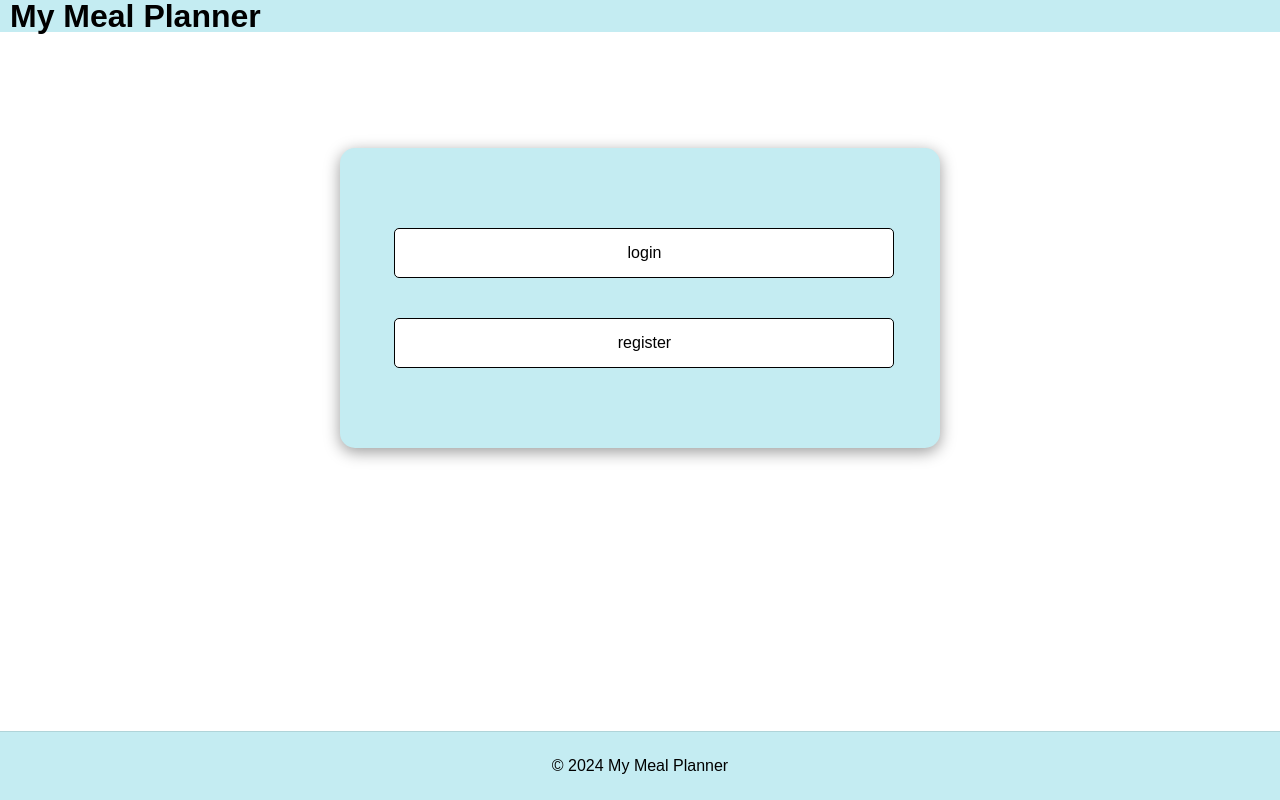
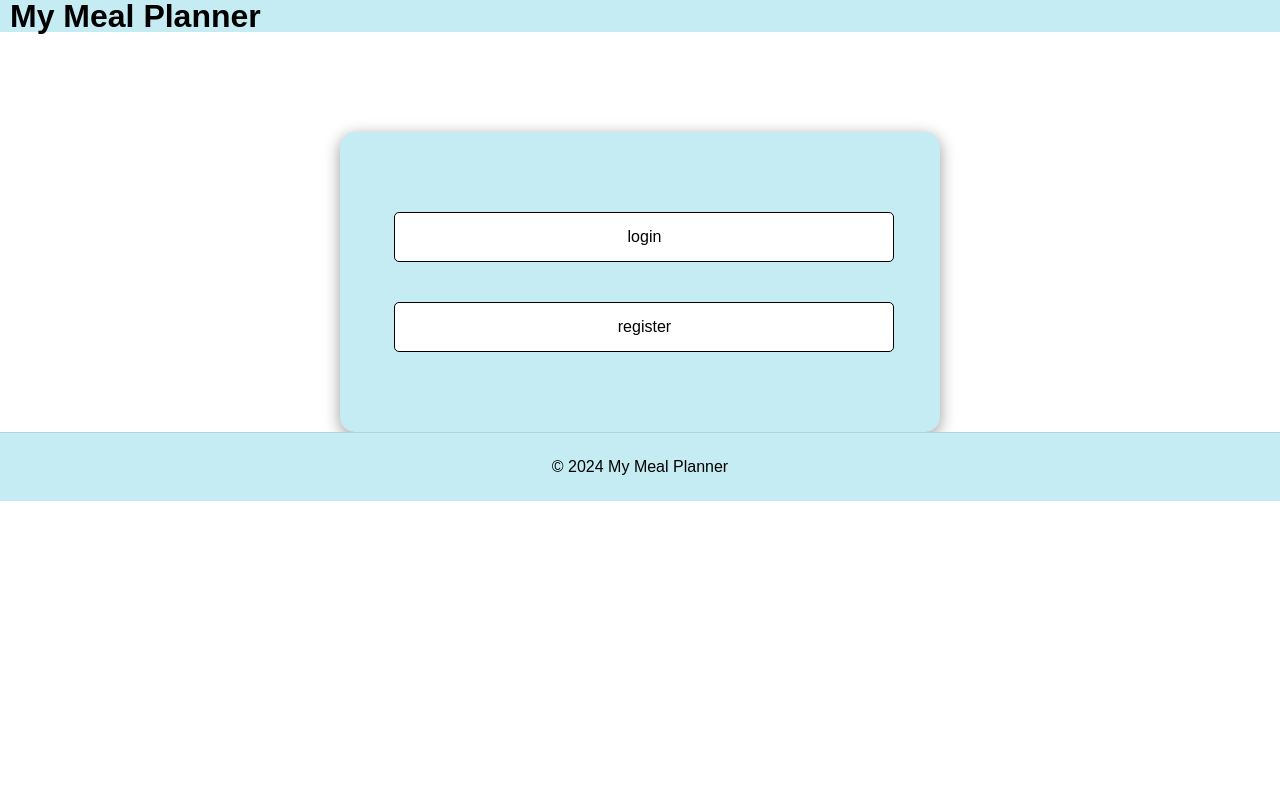
Before and after one commit to ZTurtle/WebDev, a PHP site: page / in a window 1280 px wide. Run offline with PHP 8.4, Linux system fonts and the light colour scheme.

Commit message:
some styliing edits

```diff
--- a/WebDevProject/main.css
+++ b/WebDevProject/main.css
@@ -11,13 +11,6 @@ body {
     flex-direction: column;
 }
 
-main {
-    flex: 1;
-    width: 900px;
-    margin: 0 auto;
-    padding: 1em;
-    background: white;
-}
 
 h1 {
     margin: 0;
```
Also changed, not shown: WebDevProject/View/home.php (+5 -2 lines).
